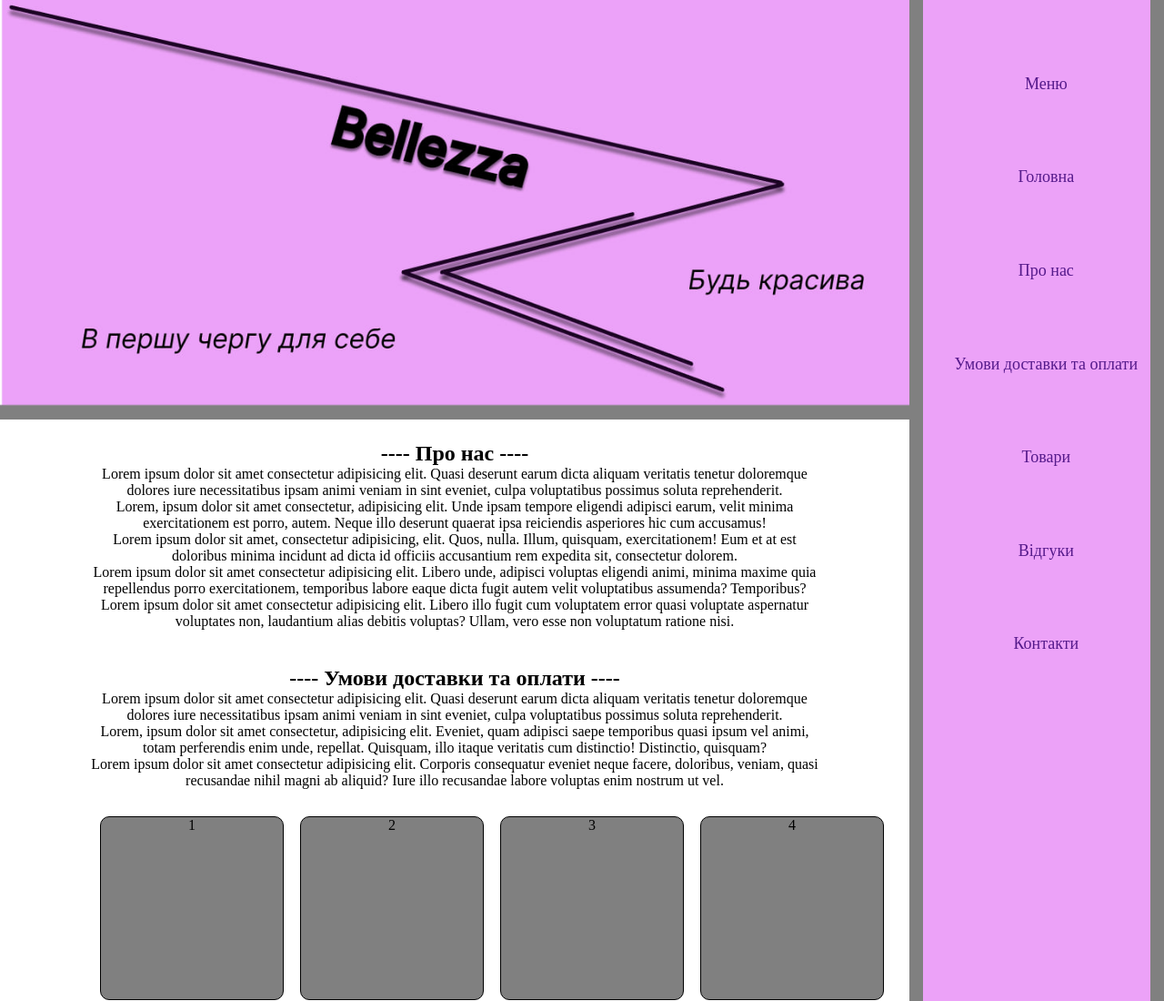
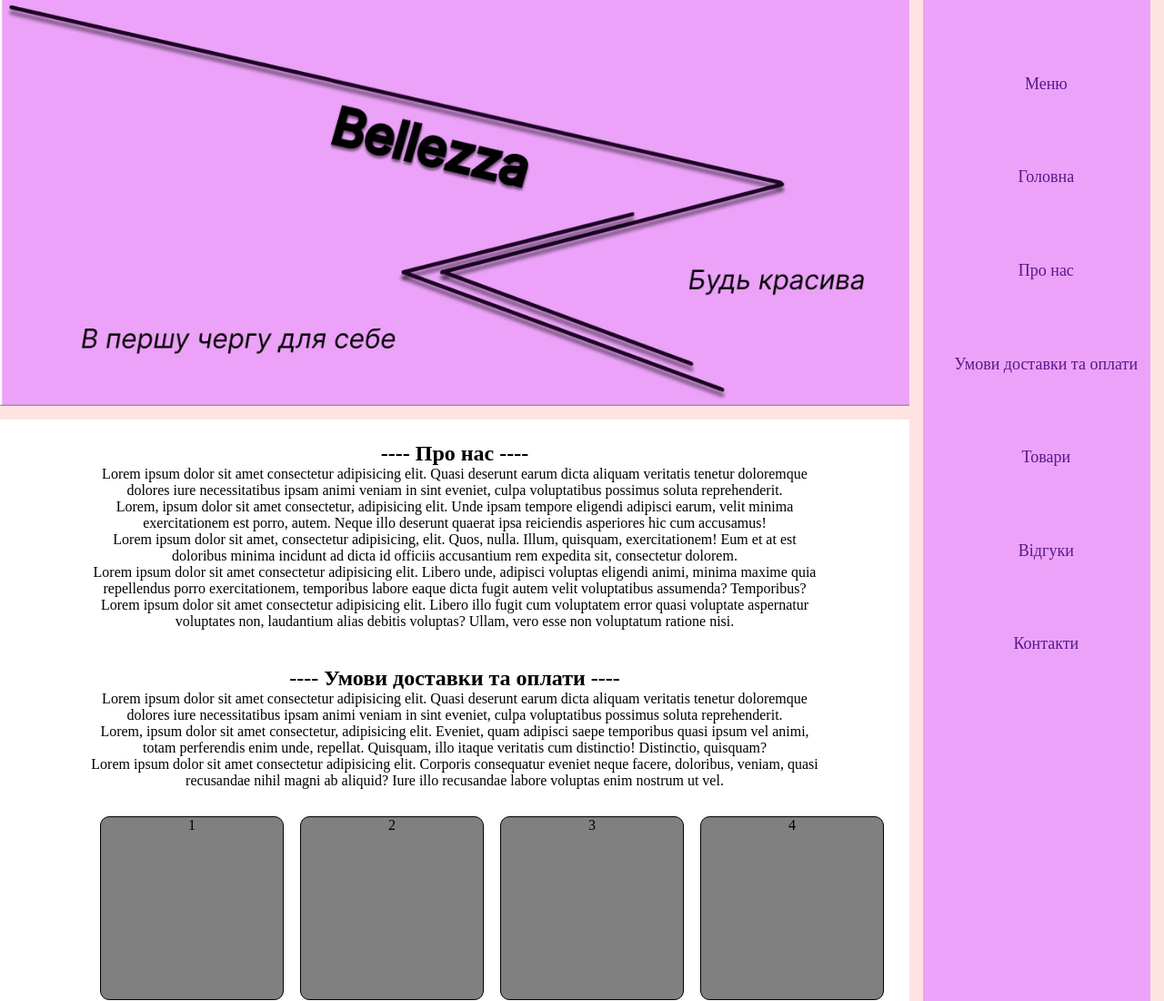
Before and after one commit to An0n1myS/html_template_cosmetics, a plain HTML site: page index.html in a window 1280 px wide. Shown: the top 1100 px of the page at 91% size. Drawn offline with Linux system fonts and the light colour scheme.

Commit message:
Update style.css

```diff
--- a/css/style.css
+++ b/css/style.css
@@ -18,7 +18,7 @@
 .title img{
 	width: 100%;
 	height: 100%;
-	border-bottom: 15px solid grey;
+	border-bottom: 15px solid #FFE3E3;
 }
 
 .content {
@@ -79,8 +79,8 @@
 	width:20%;
 	min-height: 100%;
 	background: #ECA2F8;
-	border-left:15px solid grey;
-	border-right:15px solid grey;
+	border-left:15px solid #FFE3E3;
+	border-right:15px solid #FFE3E3;
 }
 
 .sidebar{
```
